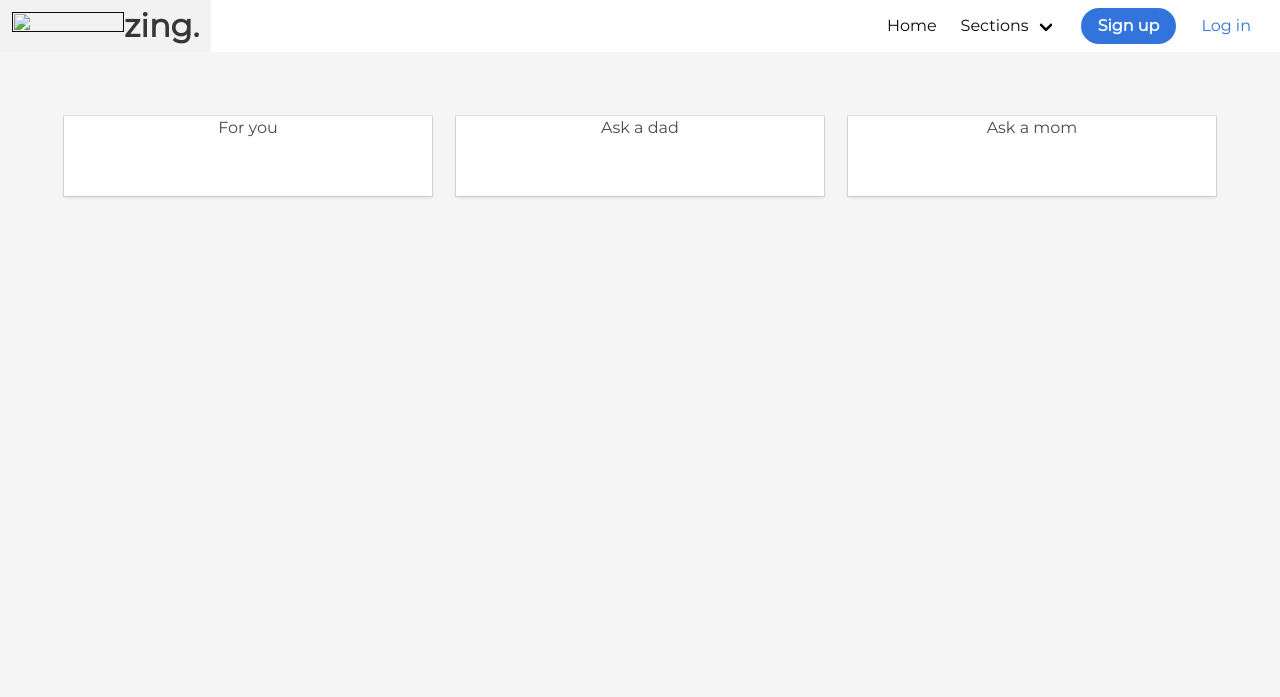
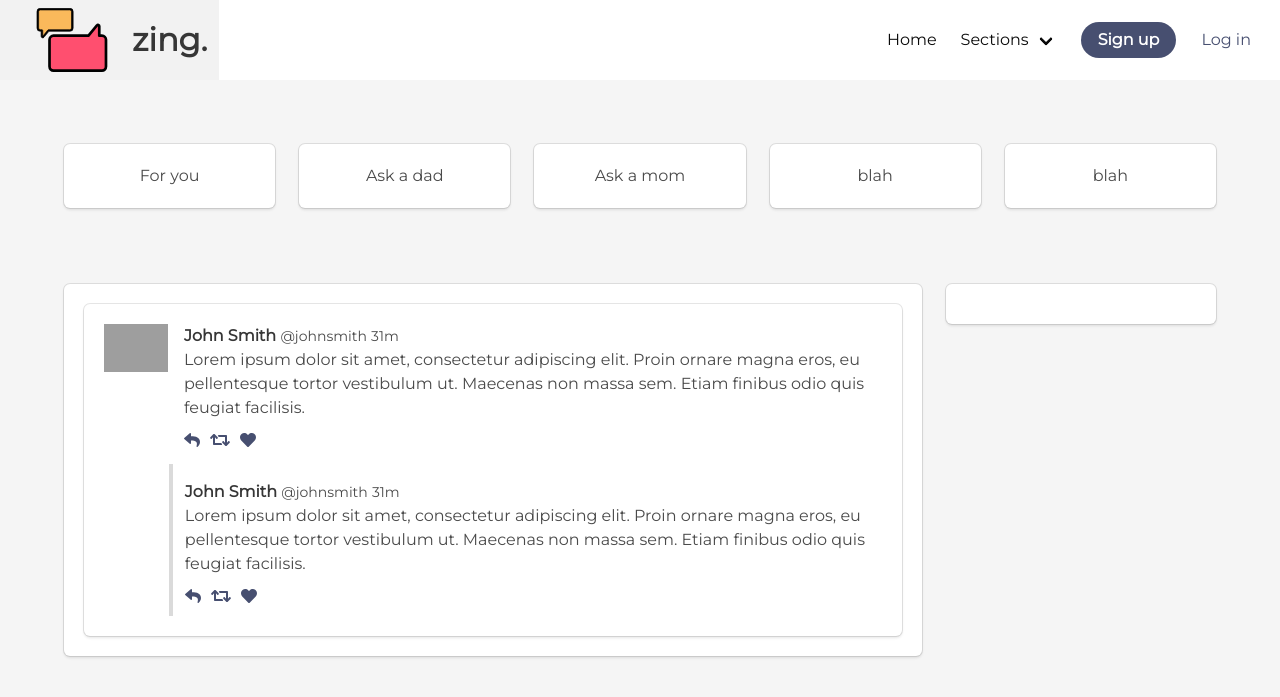
Before and after one commit to CaitieBoeyens/zing, a Symfony app: template templates/home.html.twig in a window 1280 px wide. Shown: the top 697 px of the page. Run offline with Twig, Linux system fonts and the light colour scheme; the template is opened without the code that fills it, so the values that code supplies are empty; some libraries are stand-ins or nearby versions; grey boxes are pictures that could not be loaded.

Commit message:
basic layout almost complete

```diff
--- a/public/css/login.css
+++ b/public/css/login.css
@@ -13,7 +13,7 @@
 }
 
 #login .login-card .card-title {
-    background-color: #474F70;
+    background-color: #474f70;
     padding: 2rem;
 }
 
@@ -29,8 +29,7 @@
     padding: 3rem 2.5rem 5rem;
 }
 
-#login .login-card #email,
-#login .login-card #password {
+#login .login-card input {
     display: block;
     width: 100%;
     font-size: 1rem;
@@ -41,16 +40,12 @@
     transition: all 0.5s;
 }
 
-#login .login-card #email:hover,
-#login .login-card #password:hover {
+#login .login-card input:hover {
     border-color: #7a7a7a;
 }
 
-#login .login-card #email:active,
-#login .login-card #password:active,
-#login .login-card #email:focus,
-#login .login-card #password:focus {
-    border-color: #474F70;
+#login .login-card input:active {
+    border-color: #474f70;
 }
 
 #login .login-card .checkbox {
@@ -74,12 +69,12 @@
 #login .login-card button {
     cursor: pointer;
     font-size: 1.2rem;
-    color: #474F70;
+    color: #474f70;
     border-radius: 4rem;
     display: block;
     width: 100%;
     background: transparent;
-    border: 2px solid #474F70;
+    border: 2px solid #474f70;
     padding: 0.9rem 0 1.1rem;
     transition: color 0.5s, border-color 0.5s;
 }
@@ -102,7 +97,7 @@ label {
     display: none;
 }
 
-.regular-checkbox+label {
+.regular-checkbox + label {
     background-color: #fafafa;
     border: 1px solid #dbdbdb;
     box-shadow: 0 1px 2px rgba(0, 0, 0, 0.05);
@@ -112,7 +107,6 @@ label {
     position: relative;
 }
 
-
 input:focus,
 select:focus,
 textarea:focus,
--- a/public/css/main.css
+++ b/public/css/main.css
@@ -7,6 +7,31 @@ body {
     margin-top: 4em;
 }
 
-.quick-links .card {
-    min-height: 5em;
+.navbar-item img {
+    max-height: 4rem;
 }
+
+.main {
+    margin-top: 4em;
+}
+
+.reply {
+    border-top: 0px !important;
+    border-left: 4px solid #dadada;
+}
+
+.icon {
+    color: #474f70;
+}
+
+.button.is-blue {
+    background-color: #474f70;
+    border-color: transparent;
+    color: #fff;
+}
+
+.button.is-blue.is-inverted {
+    color: #474f70;
+    border-color: transparent;
+    background-color: #fff;
+}
--- a/templates/components/navbar.html.twig
+++ b/templates/components/navbar.html.twig
@@ -1,7 +1,7 @@
 <nav class="navbar is-white" role="navigation" aria-label="main navigation">
     <div class="navbar-brand">
         <a class="navbar-item" href="">
-            <img src="" width="112" height="28">
+            <img src="img/alt-logo.svg" width="120" height="100">
             <h1 class="title">zing.</h1>
         </a>
     </div>
@@ -39,10 +39,10 @@
 
         <div class="navbar-item">
             <div class="buttons">
-                <a class="button is-link is-rounded">
+                <a class="button is-blue is-rounded" href="{{ path('signup_view') }}">
                     <strong>Sign up</strong>
                 </a>
-                <a href="{{ path('login_view') }}" class="button is-link is-inverted is-rounded">
+                <a href="{{ path('login_view') }}" class="button is-blue is-inverted is-rounded">
                     Log in
                 </a>
             </div>
--- a/templates/home.html.twig
+++ b/templates/home.html.twig
@@ -11,20 +11,113 @@
     <div class="container">
         <div class="quick-links">
             <div class="columns">
-                <div class="column is-one-third">
-                    <div class="card has-text-centered">
+                <div class="column is-one-fifth">
+                    <div class="box has-text-centered">
                         <h1>For you</h1>
                     </div>
                 </div>
-                <div class="column is-one-third">
-                    <div class="card has-text-centered">
+                <div class="column is-one-fifth">
+                    <div class="box has-text-centered">
                         <h1>Ask a dad</h1>
                     </div>
                 </div>
-                <div class="column is-one-third">
-                    <div class="card has-text-centered">
+                <div class="column is-one-fifth">
+                    <div class="box has-text-centered">
                         <h1>Ask a mom</h1>
                     </div>
+                </div>
+                <div class="column is-one-fifth">
+                    <div class="box has-text-centered">
+                        <h1>blah</h1>
+                    </div>
+                </div>
+                <div class="column is-one-fifth">
+                    <div class="box has-text-centered">
+                        <h1>blah</h1>
+                    </div>
+                </div>
+            </div>
+        </div>
+        <div class="main">
+            <div class="columns">
+                <div class="column is-three-quarters">
+                    <div class="box ">
+                        <div class="box is-clearfix">
+
+                            <article class="media">
+                                <figure class="media-left">
+                                    <p class="image is-64x64">
+                                        <img src="https://bulma.io/images/placeholders/128x128.png">
+                                    </p>
+                                </figure>
+                                <div class="media-content">
+                                    <div class="content">
+                                        <p>
+                                            <strong>John Smith</strong>
+                                            <small>@johnsmith</small>
+                                            <small>31m</small>
+                                            <br>
+                                            Lorem ipsum dolor sit amet, consectetur adipiscing elit. Proin ornare magna eros, eu pellentesque tortor vestibulum ut. Maecenas non massa sem. Etiam finibus odio quis feugiat facilisis.
+                                        </p>
+                                    </div>
+                                    <nav class="level is-mobile">
+                                        <div class="level-left">
+                                            <a class="level-item">
+                                                <span class="icon is-small">
+                                                    <i class="fas fa-reply"></i>
+                                                </span>
+                                            </a>
+                                            <a class="level-item">
+                                                <span class="icon is-small">
+                                                    <i class="fas fa-retweet"></i>
+                                                </span>
+                                            </a>
+                                            <a class="level-item">
+                                                <span class="icon is-small">
+                                                    <i class="fas fa-heart"></i>
+                                                </span>
+                                            </a>
+                                        </div>
+                                    </nav>
+                                </div>
+                            </article>
+                            <article class="media reply column is-11 is-pulled-right">
+                                <div class="media-content">
+                                    <div class="content">
+                                        <p>
+                                            <strong>John Smith</strong>
+                                            <small>@johnsmith</small>
+                                            <small>31m</small>
+                                            <br>
+                                            Lorem ipsum dolor sit amet, consectetur adipiscing elit. Proin ornare magna eros, eu pellentesque tortor vestibulum ut. Maecenas non massa sem. Etiam finibus odio quis feugiat facilisis.
+                                        </p>
+                                    </div>
+                                    <nav class="level is-mobile">
+                                        <div class="level-left">
+                                            <a class="level-item">
+                                                <span class="icon is-small">
+                                                    <i class="fas fa-reply"></i>
+                                                </span>
+                                            </a>
+                                            <a class="level-item">
+                                                <span class="icon is-small">
+                                                    <i class="fas fa-retweet"></i>
+                                                </span>
+                                            </a>
+                                            <a class="level-item">
+                                                <span class="icon is-small">
+                                                    <i class="fas fa-heart"></i>
+                                                </span>
+                                            </a>
+                                        </div>
+                                    </nav>
+                                </div>
+                            </article>
+                        </div>
+                    </div>
+                </div>
+                <div class="column is-one-quarter side-bar">
+                    <div class="box"></div>
                 </div>
             </div>
         </div>
```
Also changed, not shown: src/Controller/LoginController.php (deleted, +0 -23 lines), src/Controller/ProfileController.php (+21 -0 lines), templates/register.html.twig (+52 -0 lines), public/img/alt-logo.png (added), public/img/alt-logo.svg (added), public/img/logo.svg (added).
